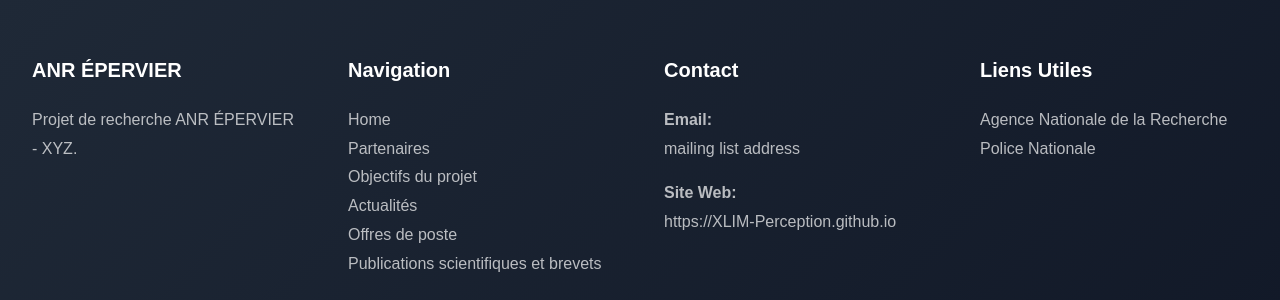
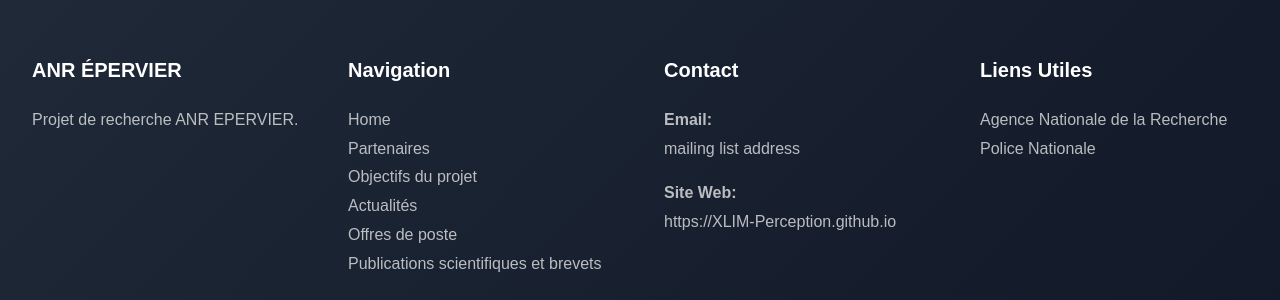
Before and after one commit to XLIM-Perception/anr-epervier, a Jekyll site: the page built from index.html, in a window 1280 px wide and 900 px high, scrolled down 3298 px. Shown: the part 467-767 px from the top of the window. Built offline with Jekyll 4.4.1, drawn with Linux system fonts in a browser that asks for light colours; the list of posts is cut into pages by our own code.

Commit message:
Update footer.html

```diff
--- a/_includes/footer.html
+++ b/_includes/footer.html
@@ -4,7 +4,7 @@
     <div class="footer-section">
       <h3>{{ site.title }}</h3>
       <p>
-        Projet de recherche ANR ÉPERVIER - XYZ.
+        Projet de recherche ANR EPERVIER.
       </p>
     </div>
 
```
